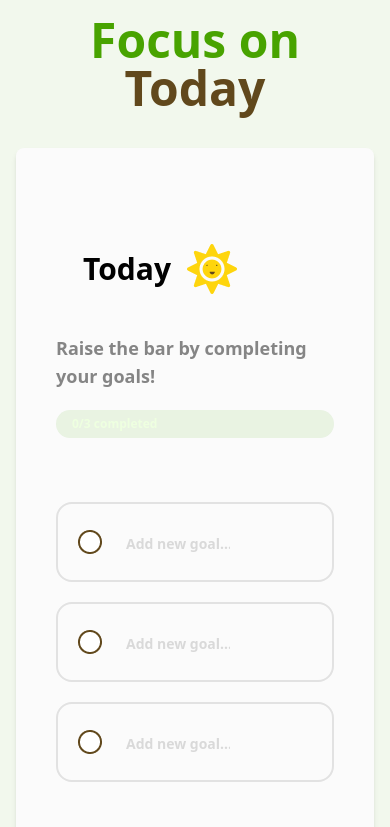
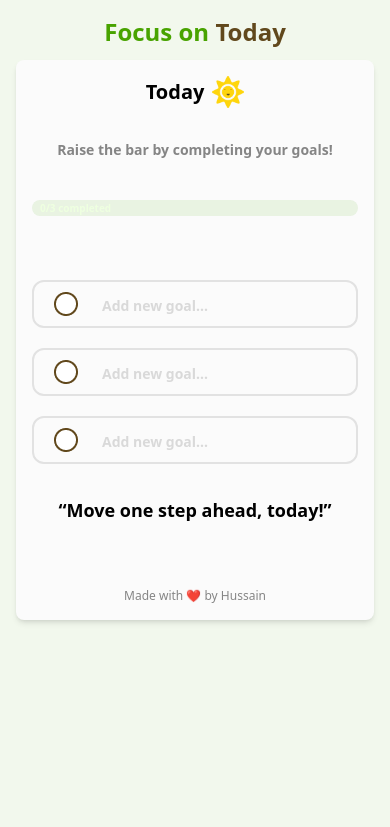
Before and after one commit to dm-hussain/daily-goal-tracker, a plain HTML site: page index.html in a window 390 px wide. Shown: the top 827 px of the page. Drawn offline with nearby package versions, Linux system fonts and the light colour scheme.

Commit message:
make it responsive

```diff
--- a/index.html
+++ b/index.html
@@ -12,33 +12,33 @@
   <body
     class="bg-[#48A30012] flex flex-col justify-center items-center px-4 py-4"
   >
-    <h1 class="text-center font-bold text-5xl text-[#48A300]">
+    <h1 class="text-center font-bold text-2xl md:text-5xl text-[#48A300]">
       Focus on <span class="text-[#61481C]"> Today</span>
     </h1>
 
     <div
-      class="container rounded-lg shadow-md mt-9 bg-[#FBFBFB] max-w-[700px] px-10 py-14"
+      class="container rounded-lg shadow-md mt-3 md:mt-9 bg-[#FBFBFB] max-w-[700px]  px-4  py-4  md:px-10 md:py-14 "
     >
       <div
-        class="today-sec flex justify-center items-center gap-4 mt-8 w-52 px-4 py-2"
+        class="today-sec flex justify-center items-center gap-2 md:gap-4 m-auto md:m-0  md:mt-8 w-52 px-4 md:py-2"
       >
-        <h2 class="text-3xl font-bold">Today</h2>
-        <img src="./Sun.png" alt="sun img" />
+        <h2 class="text-xl md:text-3xl font-bold">Today</h2>
+        <img src="./Sun.png" alt="sun img"  class="w-8 md:w-12 md:h-[100%]"/>
       </div>
 
       <div class="mt-8">
-        <p id="task-msg" class="text-[#858585] text-lg font-semibold">
+        <p id="task-msg" class="text-[#858585] text-center md:text-left text-sm md:text-lg font-semibold">
           Raise the bar by completing your goals!
         </p>
       </div>
 
       <div
-        class="progress-bar-outer w-[100%] h-7 bg-[#48A3001A] rounded-full mt-5"
+        class="progress-bar-outer w-[100%] h-4 md:h-7 bg-[#48A3001A] rounded-full mt-10 md:mt-5"
       >
         <div
-          class="progress-bar-inner font-bold text-xs text-[#48A300] bg-[#48A300] h-full rounded-full flex items-center transition-all duration-500 ease-in-out"
+          class="progress-bar-inner font-bold  text-xs text-[#48A300] bg-[#48A300] h-full rounded-full flex items-center transition-all duration-500 ease-in-out"
         >
-          <span class="progress-span ml-4 min-w-max text-[#eeffe0]"> </span>
+          <span class="progress-span ml-2 text-[10px] md:text-sm  md:ml-4 min-w-max text-[#eeffe0]"> </span>
         </div>
       </div>
 
@@ -49,7 +49,7 @@
       <div class="goal-section">
         <div
           id="task-1"
-          class="task-section mt-5 w-[100%] h-20 border-2 border-[#0000001A] rounded-2xl px-5 flex justify-start items-center"
+          class="task-section mt-5 w-[100%] h-12 md:h-20 border-2 border-[#0000001A] rounded-xl md:rounded-2xl px-5 flex justify-start items-center"
         >
           <div
             class="task-inner-sec h-[100%] flex justify-start items-center w-[100%] group"
@@ -71,7 +71,7 @@
 
         <div
           id="task-2"
-          class="task-section mt-5 w-[100%] h-20 border-2 border-[#0000001A] rounded-2xl px-5 flex justify-start items-center"
+          class="task-section mt-5 w-[100%] h-12 md:h-20 border-2 border-[#0000001A] rounded-xl md:rounded-2xl px-5 flex justify-start items-center"
         >
           <div
             class="task-inner-sec h-[100%] flex justify-start items-center w-[100%] group"
@@ -93,7 +93,7 @@
 
         <div
           id="task-3"
-          class="task-section mt-5 w-[100%] h-20 border-2 border-[#0000001A] rounded-2xl px-5 flex justify-start items-center"
+          class="task-section mt-5 w-[100%] h-12 md:h-20 border-2 border-[#0000001A] rounded-xl md:rounded-2xl px-5 flex justify-start items-center"
         >
           <div
             class="task-inner-sec h-[100%] flex justify-start items-center w-[100%] group"
@@ -115,7 +115,7 @@
       </div>
       <!-- ///////// -->
 
-      <p id="quote" class="text-lg font-semibold mt-12 text-center">
+      <p id="quote" class="text-lg font-semibold mt-8 md:mt-12 text-center">
         “Move one step ahead, today!”
       </p>
 
```
